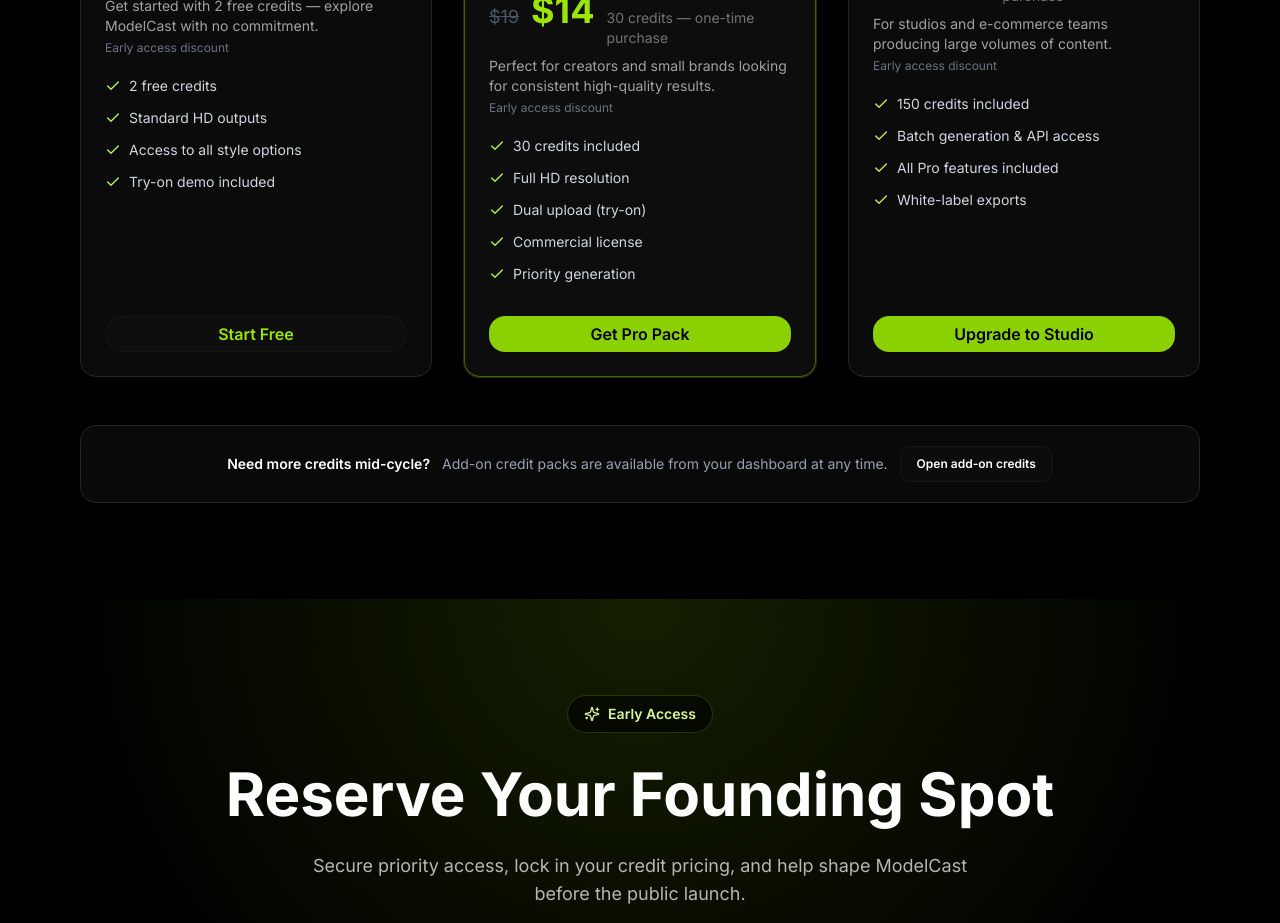
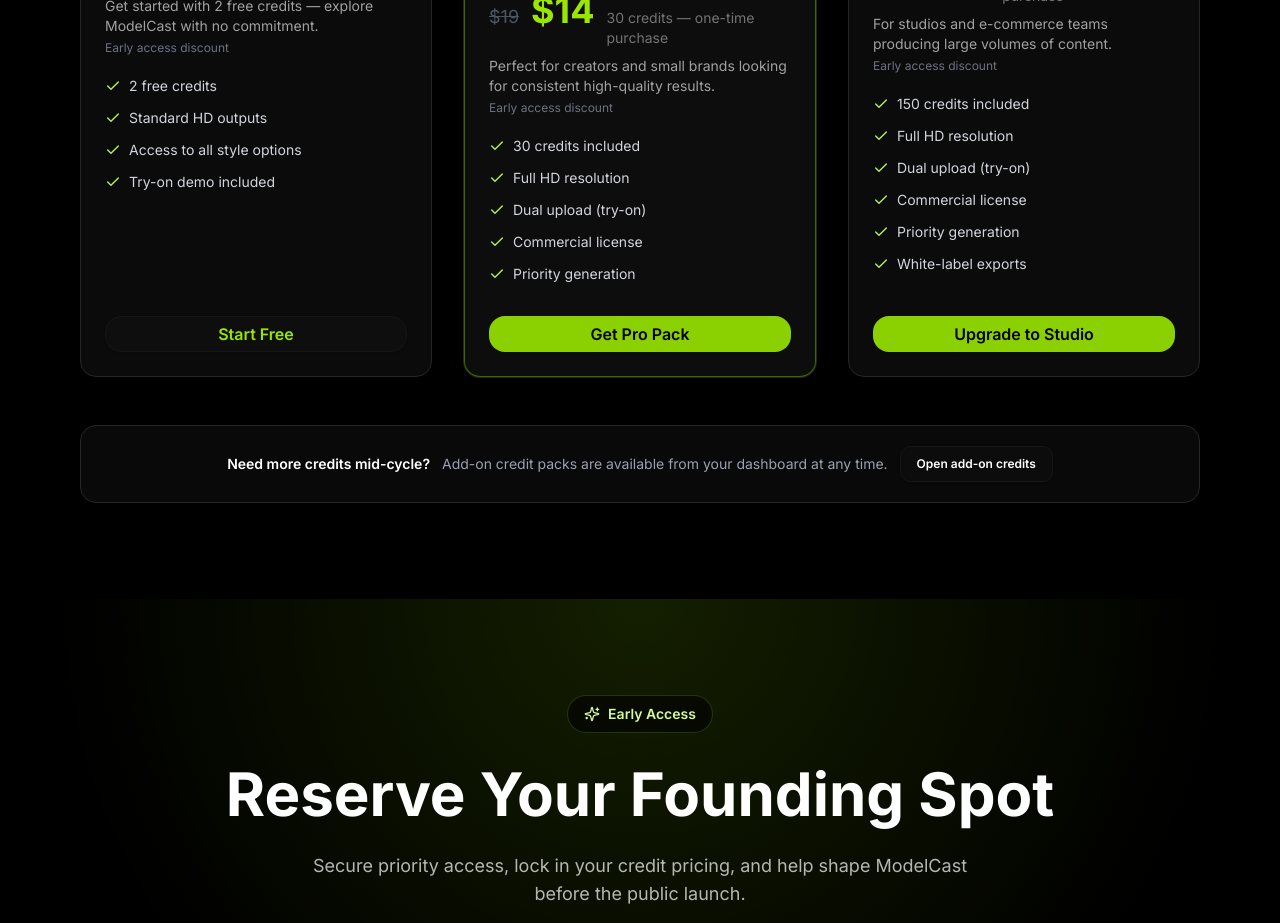
Before and after one commit to alatasdevelopment/modelCast-ai, a Next.js app: page / in a window 1280 px wide. Shown: the part 3060-3983 px from the top of the page. Built offline with nearby package versions, Linux system fonts and the light colour scheme; no server answers.

Commit message:
fix: pricing card text change

```diff
--- a/components/pricing-section.tsx
+++ b/components/pricing-section.tsx
@@ -73,8 +73,10 @@ const pricingPlans: PricingPlan[] = [
     subtitle: 'For studios and e-commerce teams producing large volumes of content.',
     features: [
       '150 credits included',
-      'Batch generation & API access',
-      'All Pro features included',
+      'Full HD resolution',
+      'Dual upload (try-on)',
+      'Commercial license',
+      'Priority generation',
       'White-label exports',
     ],
     cta: 'Upgrade to Studio',
```
